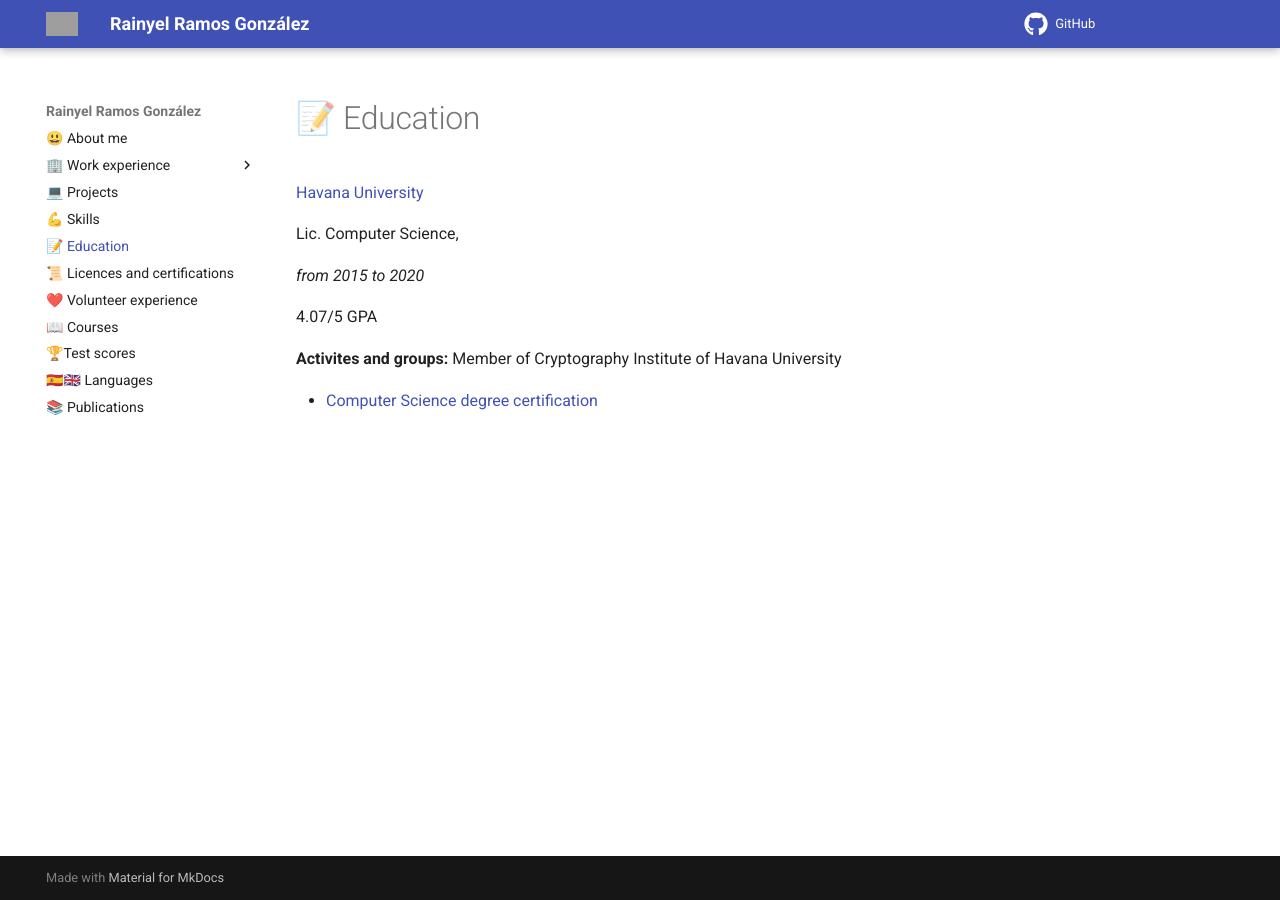
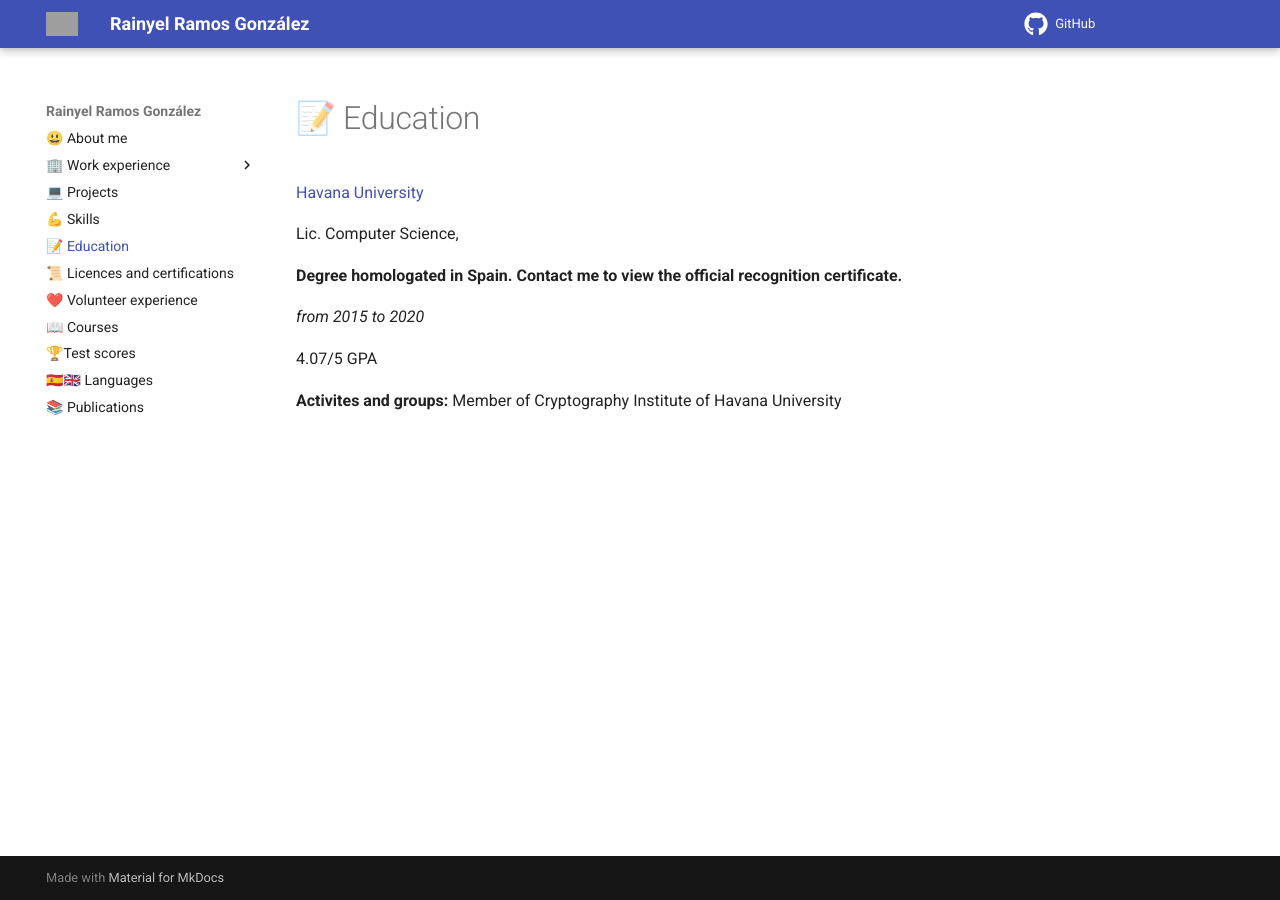
Before and after one commit to rayniel95/rayniel95.github.io, an MkDocs documentation site: the page built from docs/education/education.md, in a window 1280 px wide. Built offline with MkDocs 1.6.1 and Material for MkDocs 9.7.7, drawn with Linux system fonts in a browser that asks for light colours; grey boxes are pictures that could not be loaded.

Commit message:
docs(education): update degree details and remove certification link

```diff
--- a/docs/education/education.md
+++ b/docs/education/education.md
@@ -1,6 +1,8 @@
 [Havana University](https://www.uh.cu/inicio/)
 
 Lic. Computer Science,
+
+**Degree homologated in Spain. Contact me to view the official recognition certificate.**
 
 *from 2015 to 2020*
 
@@ -8,8 +10,6 @@ Lic. Computer Science,
 
 **Activites and groups:**
 Member of Cryptography Institute of Havana University
-
-- [Computer Science degree certification](https://github.com/rayniel95/rayniel95.github.io/blob/master/docs/assets/documents/TITULO.pdf)
 <!--
 School Name (link to official website)
 
```
